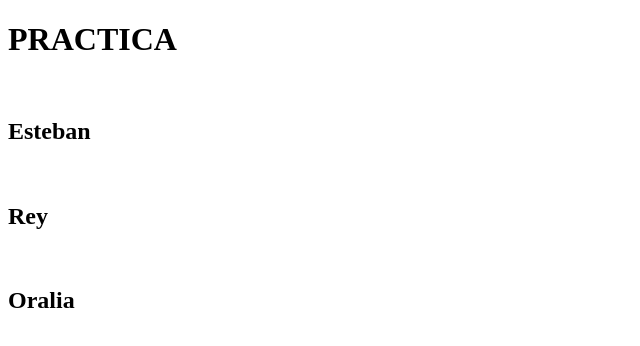
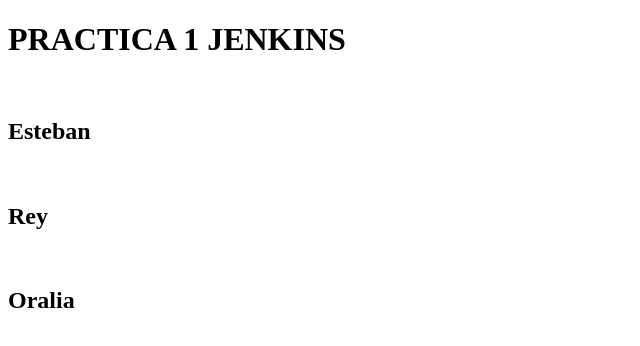
Before and after one commit to MundoOra/JENKINS1, a plain HTML site: page index.html in a window 1280 px wide. Shown: the whole page, without its empty margins (0-640 px from the left). Drawn offline with Linux system fonts and the light colour scheme.

Commit message:
Update index.html

```diff
--- a/index.html
+++ b/index.html
@@ -7,7 +7,7 @@
     <title>Document</title>
 </head>
 <body>
-    <h1>PRACTICA</h1>
+    <h1>PRACTICA 1 JENKINS</h1>
     <br>
     <h2>Esteban</h2>
     <br>
```
